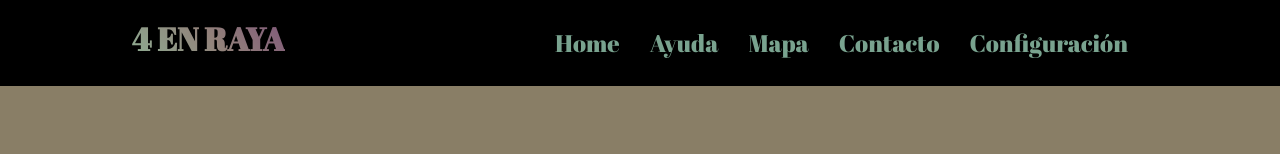
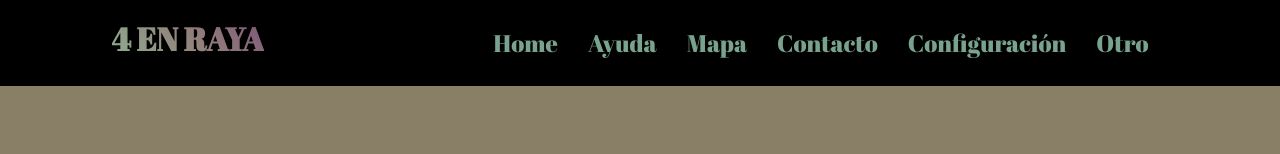
Before and after one commit to FadittaIK/CuatroEnRaya, a plain HTML site: page index.html in a window 1280 px wide. Shown: the top 154 px of the page. Drawn offline with Linux system fonts and the light colour scheme.

Commit message:
Update index.html

```diff
--- a/index.html
+++ b/index.html
@@ -33,7 +33,7 @@
                     <li><a href="paginas/mapa.html">Mapa</a></li>
                     <li><a href="paginas/contacto.html">Contacto</a></li>
                     <li><a href="paginas/configuracion.html">Configuración</a></li>
-                   <!-- <li><a href="paginas/otro.html">Otro</a></li>-->
+                    <li><a href="paginas/otro.html">Otro</a></li>
                 </ul>
             </nav>
         </header>
```
